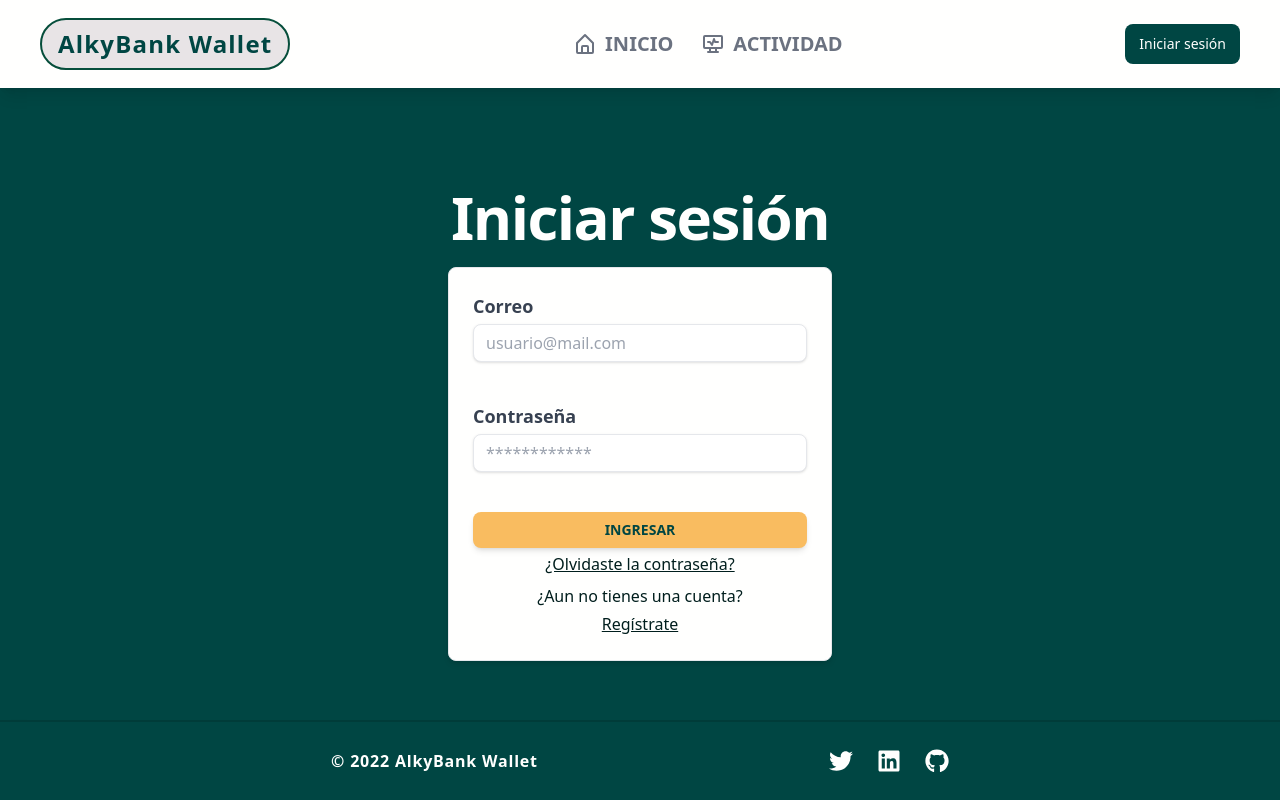
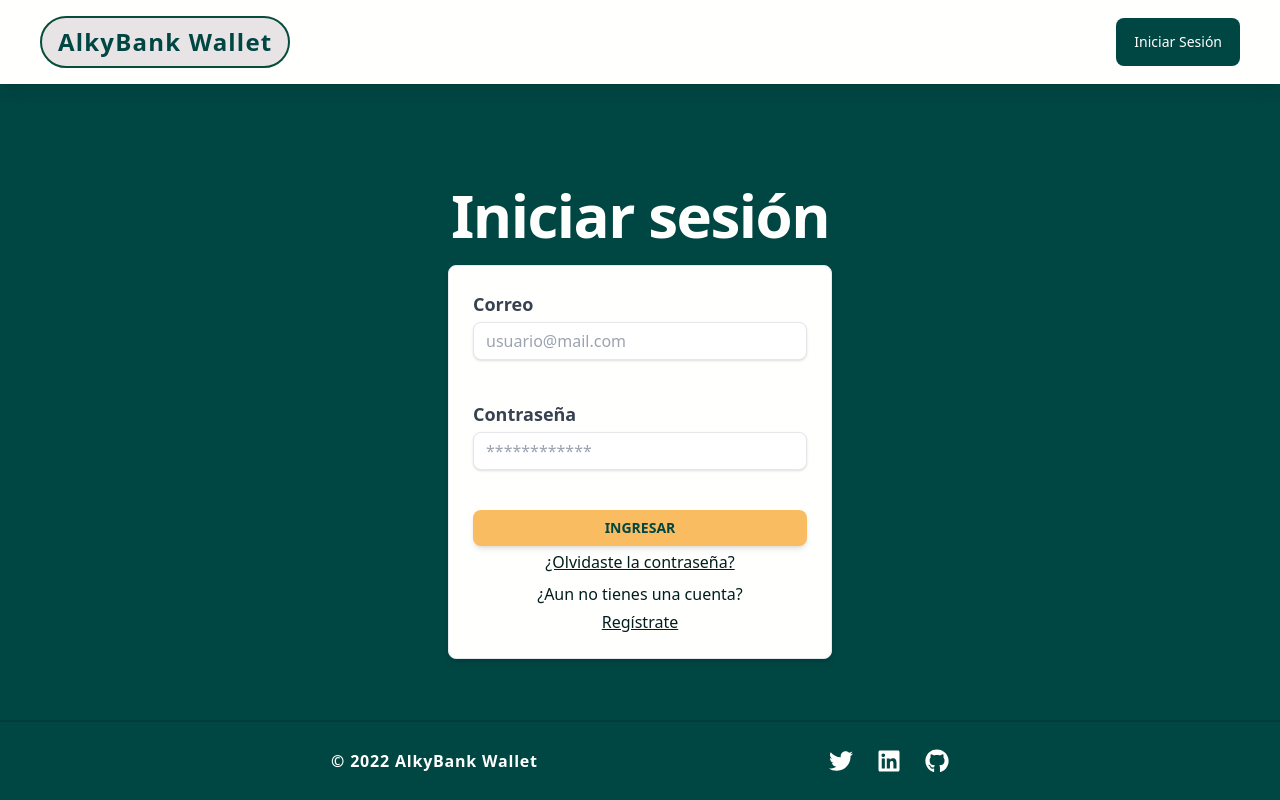
Before and after one commit to siprem10/grupo-03-undefined-FRONTEND, a React (Vite) app: page /login in a window 1280 px wide. Built offline with nearby package versions, Linux system fonts and the light colour scheme.

Commit message:
feature(UI header auth status)

```diff
--- a/src/Components/Header/Header.jsx
+++ b/src/Components/Header/Header.jsx
@@ -1,14 +1,16 @@
-import React from 'react';
 import { Link, useLocation } from 'react-router-dom';
 import { useMediaQuery } from 'react-responsive';
 import SessionDropdown from '../SessionDropdown/SessionDropdown';
 import { BiHomeAlt } from 'react-icons/bi';
 import { TbHeartRateMonitor } from 'react-icons/tb';
+import { useSelector } from 'react-redux';
 
 export default function Header() {
   const isLowRes = useMediaQuery({ maxWidth: 900 });
   const isVeryLowRes = useMediaQuery({ maxWidth: 400 });
   const path = useLocation().pathname;
+
+  const { status } = useSelector(state => state.auth);
 
   const sections = [
     { name: 'Inicio', to: '/', icon: BiHomeAlt },
@@ -17,12 +19,12 @@ export default function Header() {
 
   return (
     <nav
-      className={`p-4 flex flex-wrap w-full h-auto px-10 items-center shadow-lg bg-white text-primary ${
-        isVeryLowRes ? 'justify-center' : 'justify-between'
+      className={`p-4 flex flex-wrap w-full h-auto px-10 items-center shadow-lg bg-white text-primary ${isVeryLowRes ? 'justify-center' : 'justify-between'
         }`}>
       <h1 className="flex justify-center py-2 px-4 rounded-full border-2 bg-main border-emerald-900 md:text-2xl font-bold text-md tracking-wider ease-out duration-300">
         {isLowRes ? 'AW' : 'AlkyBank Wallet'}
       </h1>
+      {status === "success" &&
         <ul className="flex flex-wrap self-center">
           {sections?.map((section, i) => (
             <li
@@ -37,7 +39,7 @@ export default function Header() {
             </li>
           ))}
         </ul>
-
+      }
       <SessionDropdown />
     </nav>
   );
--- a/src/Components/SessionDropdown/SessionDropdown.jsx
+++ b/src/Components/SessionDropdown/SessionDropdown.jsx
@@ -1,6 +1,6 @@
 import { useState } from 'react';
 import { useDispatch, useSelector } from 'react-redux';
-import { Link, Navigate, useNavigate } from 'react-router-dom';
+import { Link, useNavigate } from 'react-router-dom';
 import { logout } from '../../redux/actions/authActions';
 import { setImgUserErr } from '../../Utils/ImgErr';
 
@@ -27,24 +27,22 @@ export default function SessionDropdown() {
 
   function handleShow(e) {
     if (!authenticated) {
-      return navigate('/login');
+      return navigate("/login");
     }
+
     setIsOpen(!isOpen);
     e.stopPropagation();
   }
 
   return (
     <div className="flex justify-center">
-      {status === 'loading' ? (
-        'loading...'
-      ) : (
-        <>
       <button
         onClick={handleShow}
         id="dropdownDividerButton"
         data-dropdown-toggle="dropdownDivider"
         className="text-white bg-primary hover:bg-emerald-700 focus:ring-4 focus:outline-none focus:ring-emerald-300 font-medium rounded-lg text-sm px-3.5 py-2.5 text-center inline-flex items-center dark:bg-primary dark:hover:bg-tertiary dark:focus:ring-blue-800"
         type="button">
+
         {authenticated ? (
           <>
             <img
@@ -53,7 +51,6 @@ export default function SessionDropdown() {
               alt="img found"
               className="shadow rounded-full md:h-10 h-7 border-none mr-2 ease-out duration-300"
             />
-
             <span>{userData.firstName ?? ''}</span>
             <svg
               className="ml-2 w-4 h-4"
@@ -68,13 +65,14 @@ export default function SessionDropdown() {
                 strokeWidth="2"
                 d="M19 9l-7 7-7-7"></path>
             </svg>
-              </>
-            ) : (
-              'Iniciar sesión'
-            )}
+          </>)
+          : (
+            <span className='md:p-1 p-0.5 ease-out duration-300'>Iniciar Sesión</span>
+          )
+
+        }
       </button>
 
-          {authenticated && (
       <div
         style={{ top: '70px' }}
         className={
@@ -105,9 +103,6 @@ export default function SessionDropdown() {
           ))}
         </ul>
       </div>
-          )}
-        </>
-      )}
-    </div>
+    </div >
   );
 }
```
Lines whose indentation alone changed are shown as unchanged.
